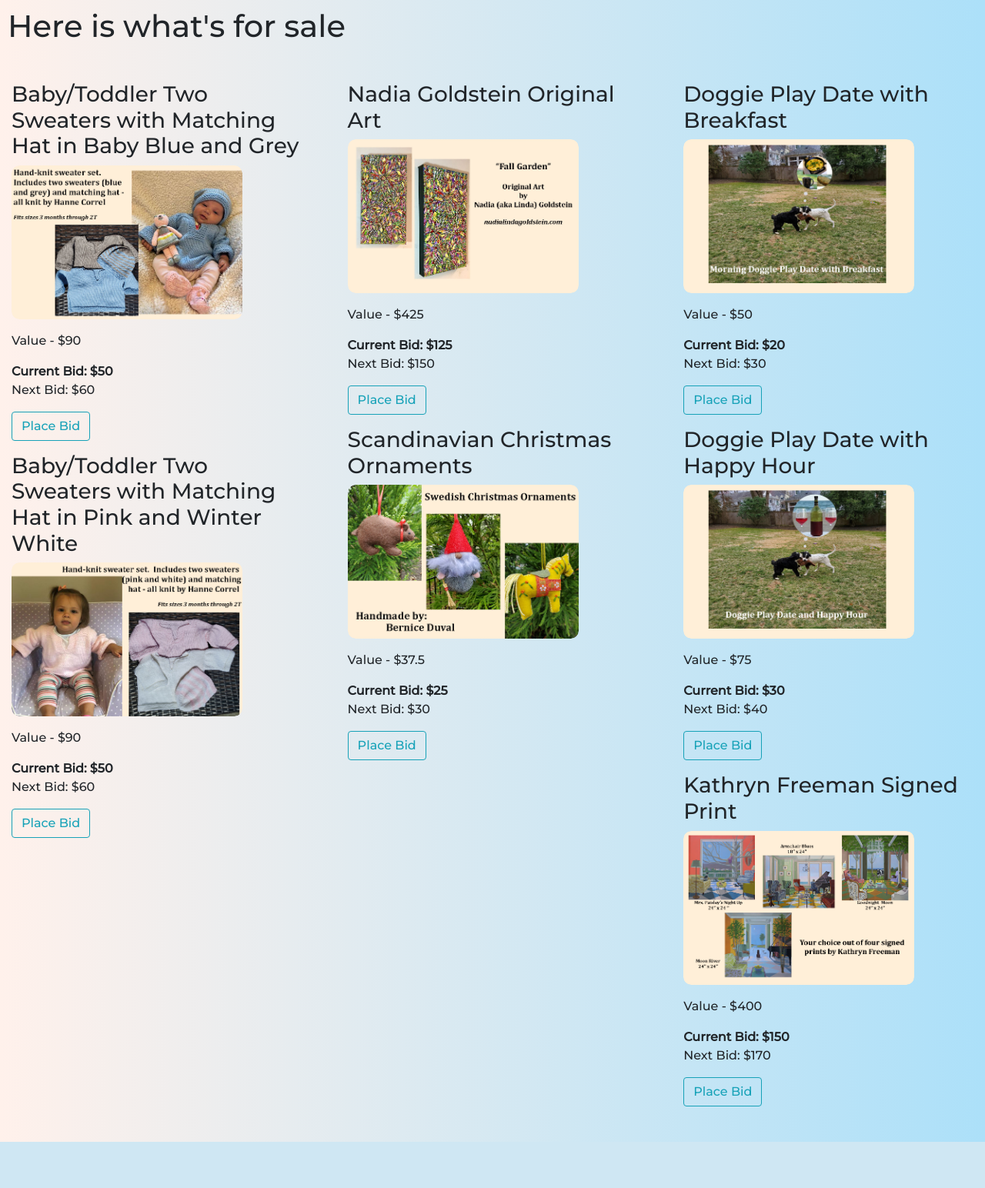
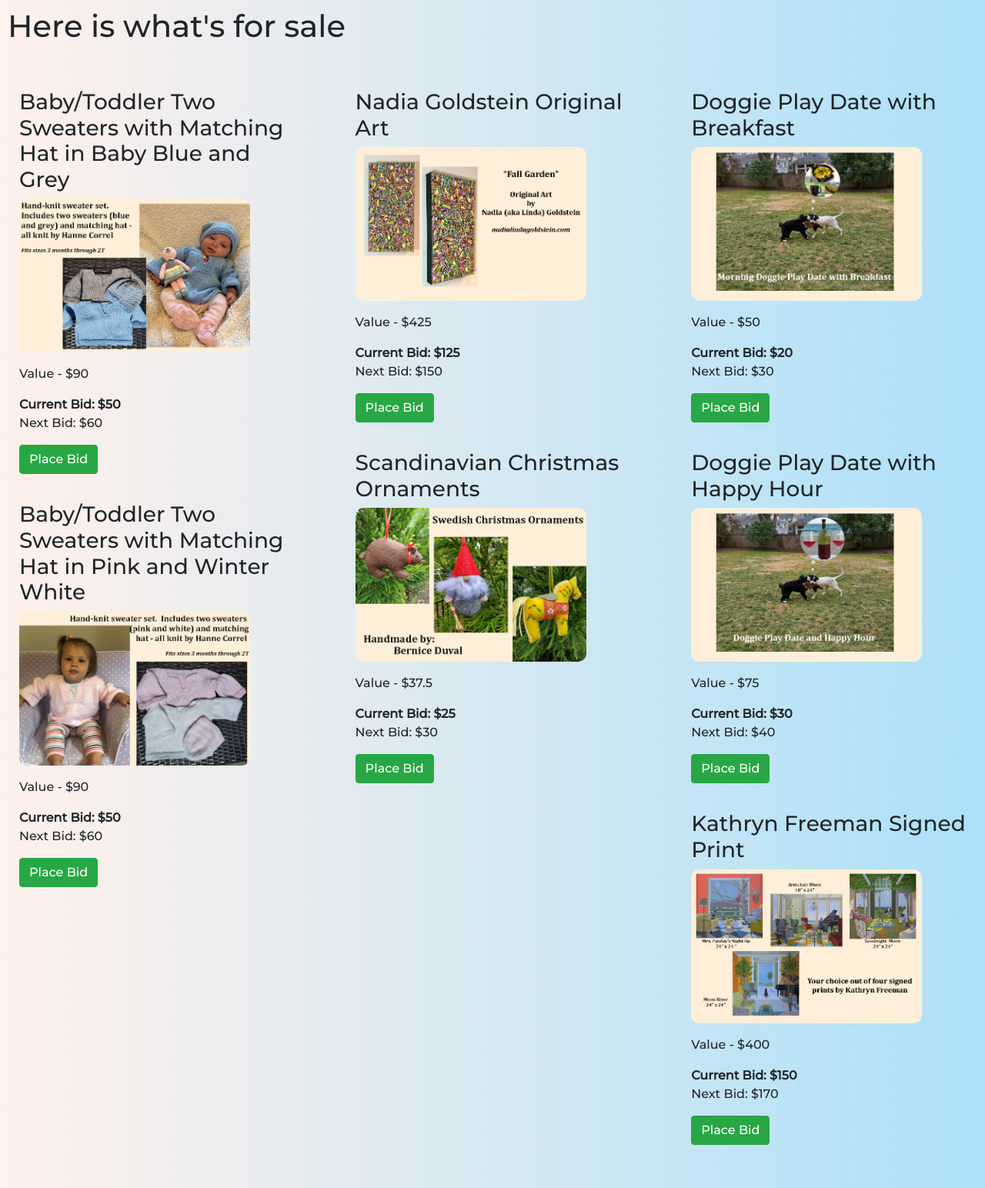
Before and after one commit to zach-brown-18/ccc-auction-current, a Flask app: page /items in a window 1280 px wide. Shown: the part 90-1634 px from the top of the page at 77% size. Before the commit the page ends 1574 px from the top, so only its background shows below. Run offline with Flask 2, Linux system fonts and the light colour scheme; a user stored in the database is signed in; data comes from the database, SQL or seed files in the repository; some libraries are stand-ins or nearby versions.

Commit message:
Increased visibility of 'Place Bid' button. Added padding for item description and item-holder div.

```diff
--- a/ccc_auction/forms.py
+++ b/ccc_auction/forms.py
@@ -14,4 +14,4 @@ class PlaceBid(FlaskForm):
         self.item_id = id
 
     item_id = None
-    submit = SubmitField('Place Bid')
+    submit = SubmitField('Confirm Bid')
--- a/ccc_auction/static/css/scroller.css
+++ b/ccc_auction/static/css/scroller.css
@@ -35,11 +35,14 @@ figure{
 /* Display item description on hover */
 .description-hidden{
     display: none;
-    padding-top: 10px;
-    padding-bottom: 10px;
+    padding: 10px;
     border: 1px solid black;
     border-radius: 10px;
     background-color: #eee;
+}
+
+.item-holder{
+    padding: 10px;
 }
 
 .item-holder:hover{
--- a/ccc_auction/templates/items.html
+++ b/ccc_auction/templates/items.html
@@ -56,7 +56,7 @@
                             </div>
                         </div>
 
-                        <button type="button" class="btn btn-outline-info" data-toggle="modal" data-target=#{{ item.id }}>
+                        <button type="button" class="btn btn-success" data-toggle="modal" data-target=#{{ item.id }}>
                             Place Bid
                         </button>
                         <p></p>
```
